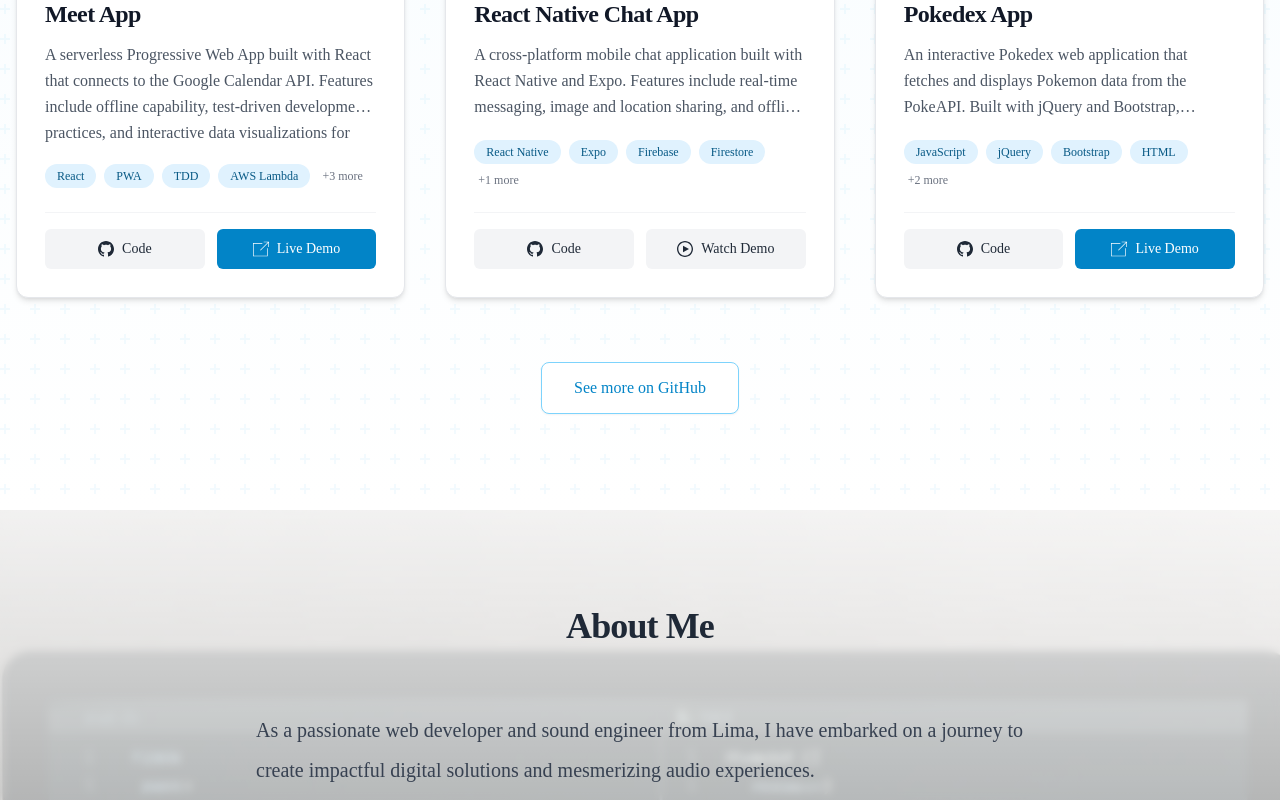
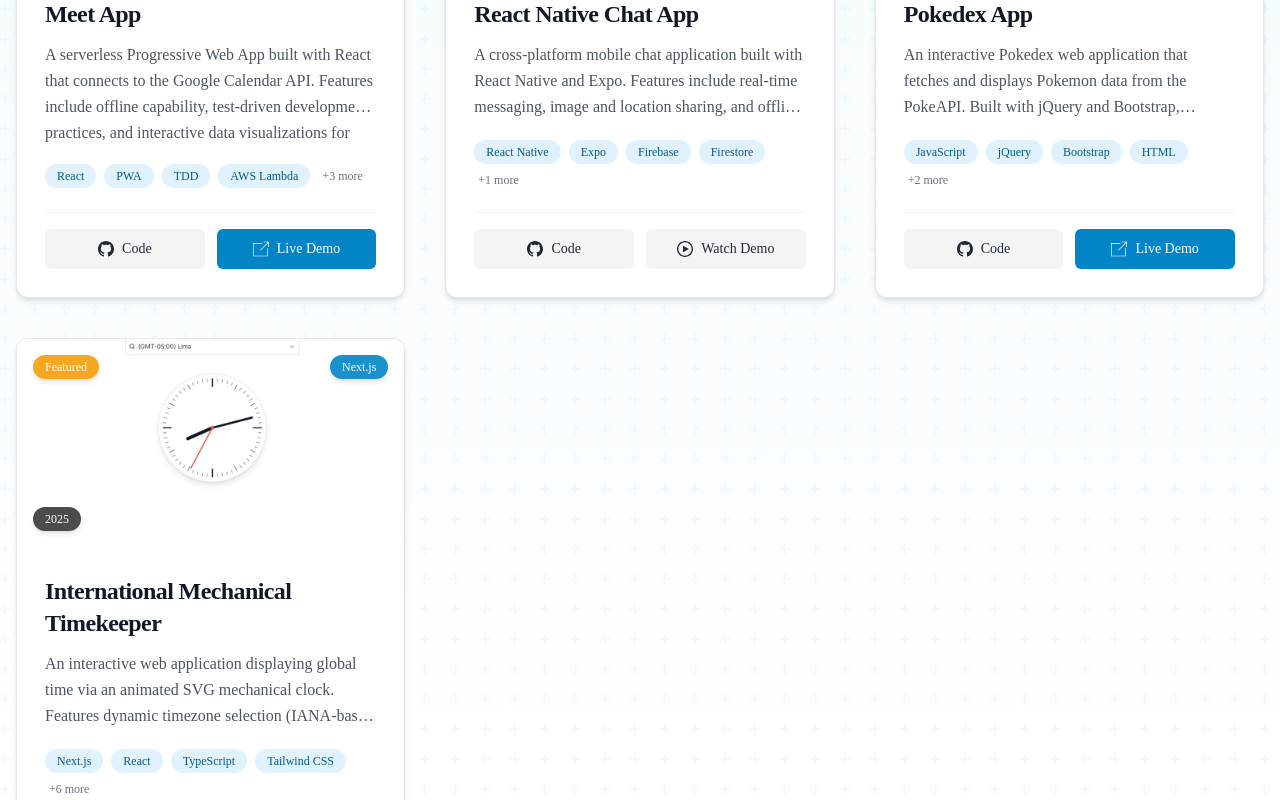
Before and after one commit to jf8989/jf-web, a Next.js app: page / in a window 1280 px wide. Shown: the part 2000-2800 px from the top of the page. Built offline with nearby package versions, Linux system fonts and the light colour scheme.

Commit message:
update HeroSection and projects data: adjust opacity and brightness settings, update project years, and add new project for International Mechanical Timekeeper

```diff
--- a/src/components/HeroSection.tsx
+++ b/src/components/HeroSection.tsx
@@ -20,9 +20,9 @@ const videoSources = [
   "/videos/background10.mp4",
   "/videos/background13.mp4",
 ];
-const transitionDurationMs = 600; // ultra‑quick 10 ms cross‑fade
-const defaultOpacity = 0.4;
-const defaultBrightness = 0.8;
+const transitionDurationMs = 600;
+const defaultOpacity = 0.6;
+const defaultBrightness = 0.9;
 // --- End Configuration ---
 
 // Scroll Indicator Component
--- a/src/data/projects.ts
+++ b/src/data/projects.ts
@@ -43,7 +43,7 @@ export const projectsData: ProjectType[] = [
     videoUrl: null,
     tags: ["Angular", "Frontend", "Client", "TypeScript", "Responsive"],
     featured: true,
-    year: "2023",
+    year: "2025",
   },
 
   // Project 2: j-Flix API
@@ -67,7 +67,7 @@ export const projectsData: ProjectType[] = [
     videoUrl: null,
     tags: ["Node.js", "API", "Backend", "REST", "MongoDB", "Authentication"],
     featured: true,
-    year: "2023",
+    year: "2024",
   },
 
   // Project 3: J-Flix React Client
@@ -82,7 +82,7 @@ export const projectsData: ProjectType[] = [
     liveUrl: "https://j-flixcom.netlify.app/",
     videoUrl: null,
     tags: ["React", "Frontend", "Client", "Redux", "JavaScript"],
-    year: "2022",
+    year: "2024",
   },
 
   // Project 4: Meet App (React PWA)
@@ -106,7 +106,7 @@ export const projectsData: ProjectType[] = [
     videoUrl: null,
     tags: ["React", "PWA", "Serverless", "TDD", "API Integration", "Data Viz"],
     featured: true,
-    year: "2023",
+    year: "2025",
   },
 
   // Project 5: React Native Chat App
@@ -127,7 +127,7 @@ export const projectsData: ProjectType[] = [
     liveUrl: null,
     videoUrl: "https://www.youtube.com/watch?v=VQeiYhRNnrI",
     tags: ["React Native", "Mobile", "Firebase", "Real-time", "Cross-platform"],
-    year: "2022",
+    year: "2025",
   },
 
   // Project 6: Pokedex App
@@ -142,7 +142,44 @@ export const projectsData: ProjectType[] = [
     liveUrl: "https://pokedex-app-seven-gamma.vercel.app/",
     videoUrl: null,
     tags: ["JavaScript", "jQuery", "Frontend", "API Client"],
-    year: "2021",
+    year: "2024",
+  },
+
+  // Project 7: International Mechanical Timekeeper
+  {
+    id: 7, // Corrected ID
+    title: "International Mechanical Timekeeper",
+    description:
+      "An interactive web application displaying global time via an animated SVG mechanical clock. Features dynamic timezone selection (IANA-based with search and offset grouping), real-time updates, and a responsive, themeable interface. Built with Next.js, React, and TypeScript to showcase modern front-end development skills.",
+    techStack: [
+      "Next.js",
+      "React",
+      "TypeScript",
+      "Tailwind CSS",
+      "SVG",
+      "Intl API",
+      "clsx",
+      "tailwind-merge",
+      "ESLint",
+      "Prettier",
+    ],
+    imageUrl: "/images/clock.jpg",
+    githubUrl: "https://github.com/jf8989/international-clock",
+    liveUrl: "https://your-timekeeper-live-url.vercel.app/", // Placeholder: Replace with your actual live deployment URL
+    videoUrl: null, // Or add a video URL if you have a demo
+    tags: [
+      "Next.js",
+      "React",
+      "TypeScript",
+      "SVG",
+      "Timezone",
+      "Clock",
+      "Frontend",
+      "Showcase",
+      "WIP", // Work In Progress
+    ],
+    featured: true, // Assuming you want to feature this prominent project
+    year: "2025", // Assuming current year, adjust if started earlier
   },
 ];
 
```
Also changed, not shown: public/images/clock.jpg (added).
